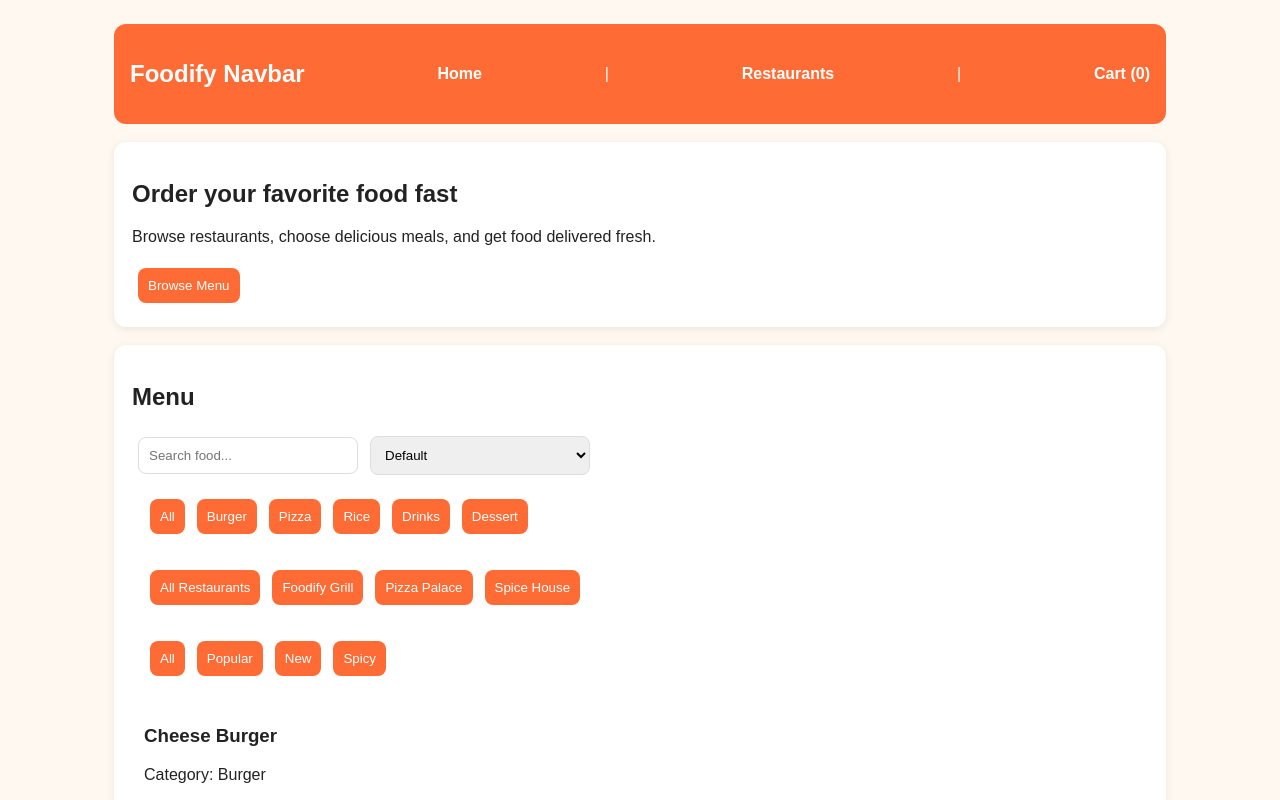
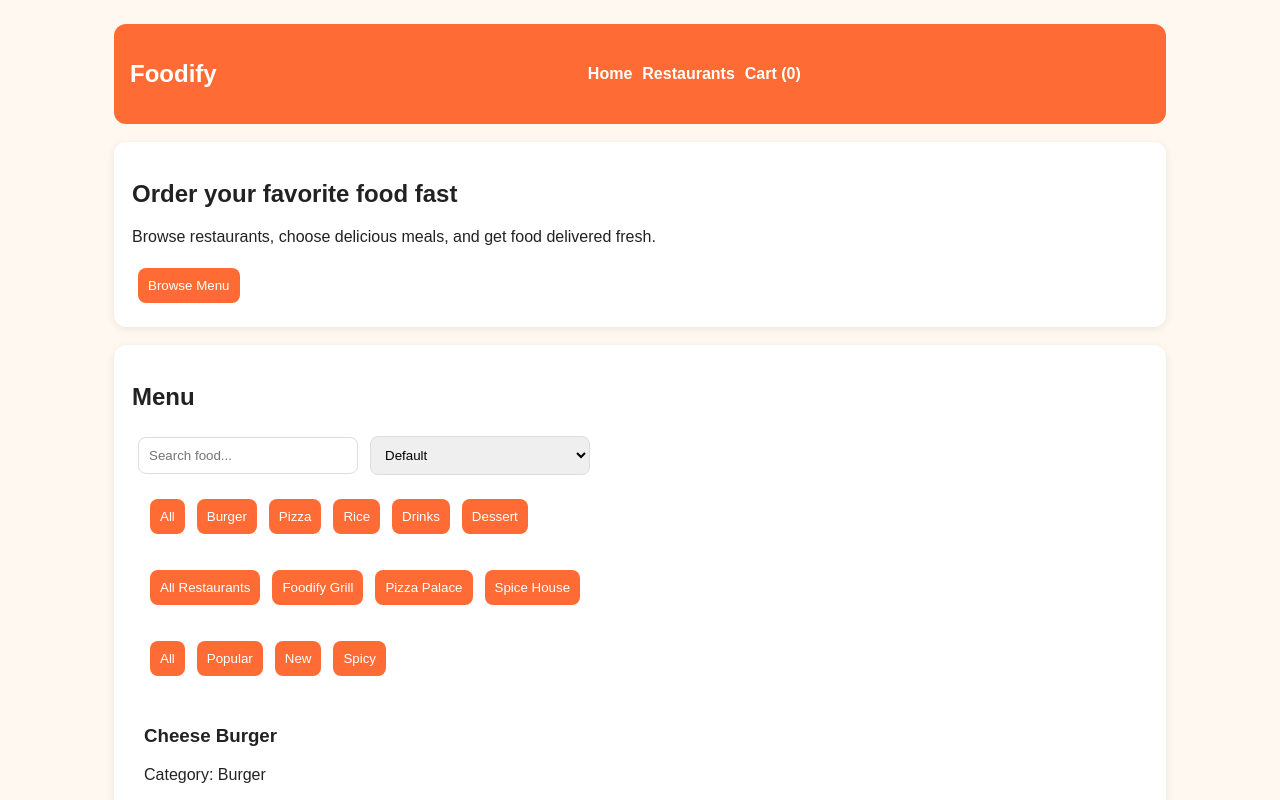
Before and after one commit to Rohit6165/foodify, a React (Vite) app: page / in a window 1280 px wide. Shown: the top 800 px of the page. Built offline with nearby package versions, Linux system fonts and the light colour scheme.

Commit message:
Split navbar into component

```diff
--- a/src/App.jsx
+++ b/src/App.jsx
@@ -2,6 +2,7 @@ import { useState } from "react";
 import foods from "./data/foods";
 import categories from "./data/categories";
 import restaurants from "./data/restaurants";
+import Navbar from "./components/Navbar.jsx";
 
 function App() {
   const [searchText, setSearchText] = useState("");
@@ -130,10 +131,7 @@ function App() {
 
   return (
     <div>
-      <nav>
-        <h2>Foodify Navbar</h2>
-        <a href="#">Home</a> | <a href="#">Restaurants</a> | <a href="#">Cart ({cartCount})</a>
-      </nav>
+     <Navbar cartCount={cartCount} />
 
       <section>
         <h1>Order your favorite food fast</h1>
--- a/src/components/Navbar.jsx
+++ b/src/components/Navbar.jsx
@@ -1,16 +1,15 @@
-import Navbar from "./components/Navbar.jsx";
+function Navbar({ cartCount }) {
+  return (
+    <nav>
+      <h2>Foodify</h2>
 
-function App() {
-  return (
-    <div>
-      <Navbar />
-
-      <main>
-        <h1>Foodify</h1>
-        <p>Fresh food delivered to your door.</p>
-      </main>
-    </div>
+      <div>
+        <a href="#">Home</a>
+        <a href="#">Restaurants</a>
+        <a href="#">Cart ({cartCount})</a>
+      </div>
+    </nav>
   );
 }
 
-export default App;
+export default Navbar;
```
